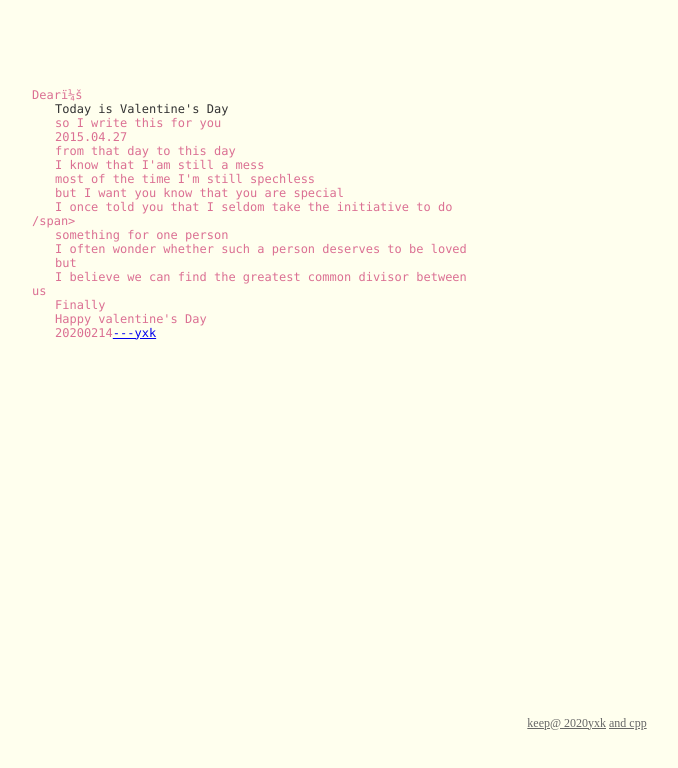
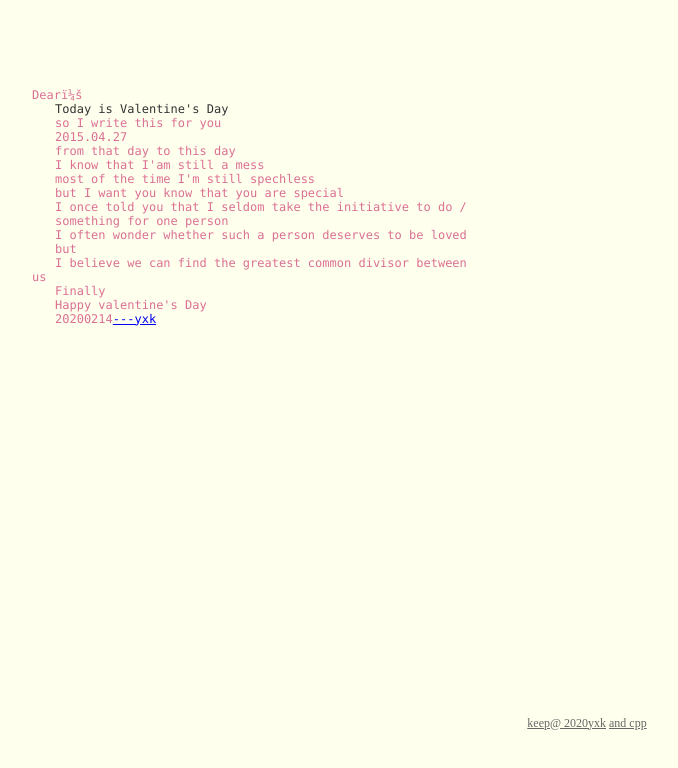
Before and after one commit to keep1314/0214.github.io, a plain HTML site: page index.html in a window 1280 px wide. Shown: the whole page, without its empty margins (53-731 px from the left). Drawn offline with Linux system fonts and the light colour scheme; a script that the page names is missing.

Commit message:
Update index.html

```diff
--- a/index.html
+++ b/index.html
@@ -36,7 +36,7 @@
 				<span class="space"/><span class="comments">I know that I'am still a mess </span><br />
 			        <span class="space"/><span class="comments">most of the time I'm still spechless</span><br />
 				<span class="space"/><span class="comments">but I want you know that you are special </span><br />
-				<span class="space"/><span class="comments">I once told you that I seldom take the initiative to do /span><br />
+				<span class="space"/><span class="comments">I once told you that I seldom take the initiative to do /<span><br />
 				<span class="space"/><span class="comments">something for one person</span><br />
 				<span class="space"/><span class="comments">I often wonder whether such a person deserves to be loved</span><br />
 				<span class="space"/><span class="comments">but</span><br />
```
